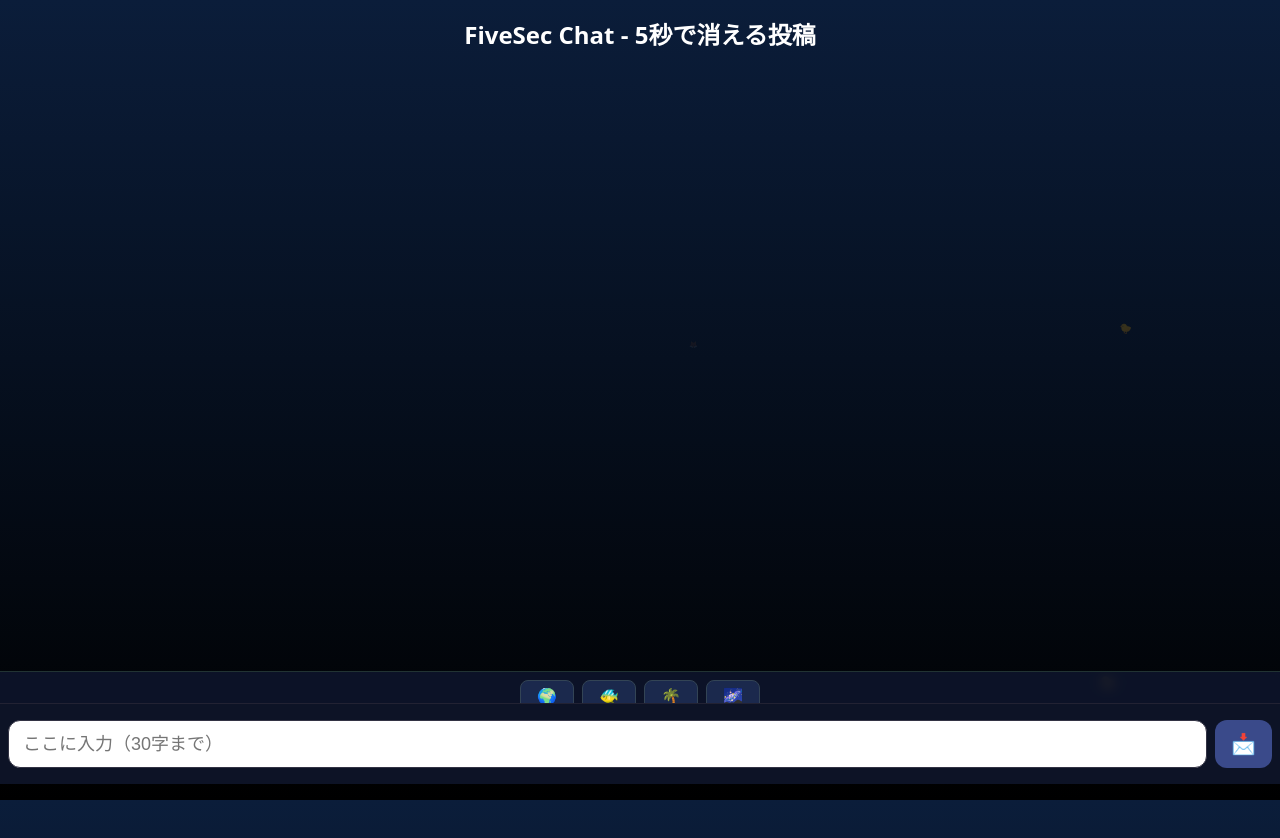
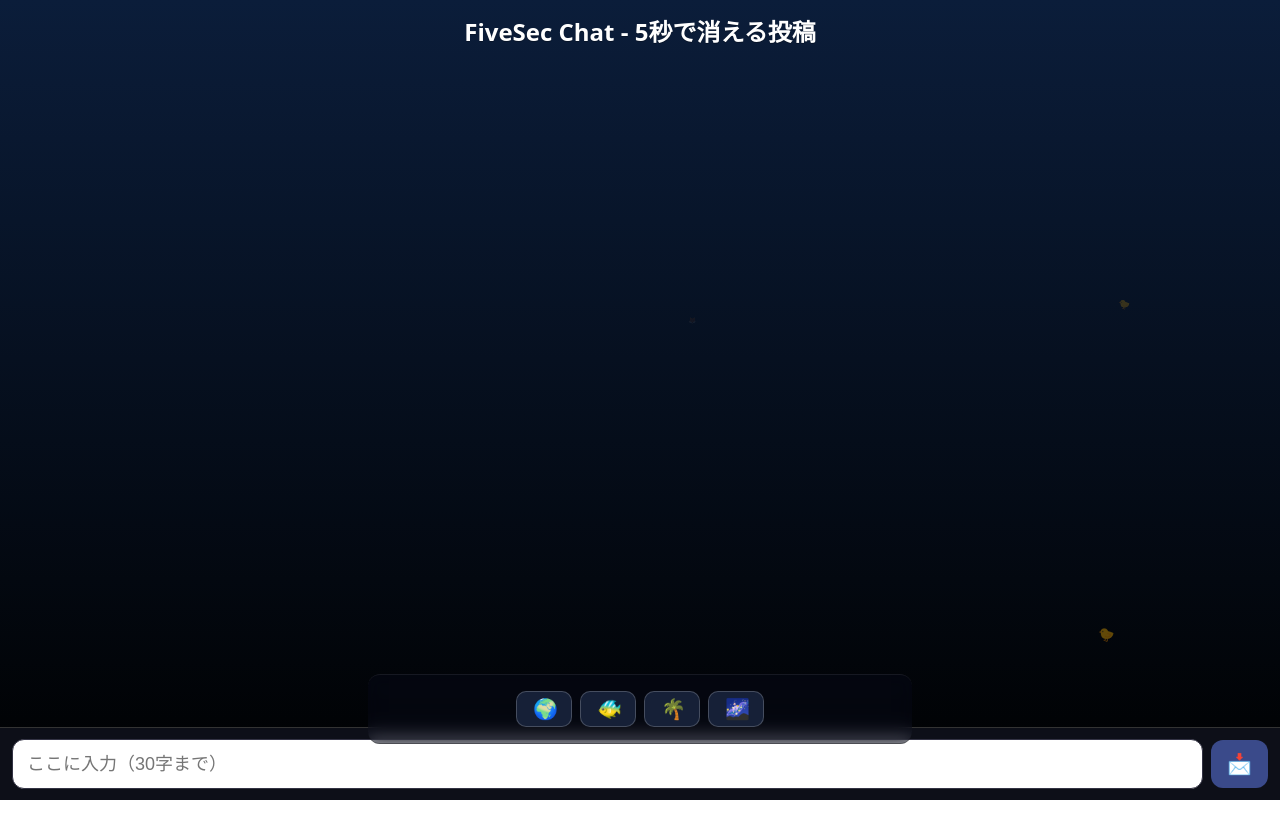
Before and after one commit to pipipimaru-73/fivesec-chat, a website: page public/index.html in a window 1280 px wide. After the commit the page ends 800 px from the top, so only its background shows below. Drawn offline with Linux system fonts and the light colour scheme.

Commit message:
full replace: fixed layout (no scroll), theme switch above input, no overlap, 3-4 emojis

```diff
--- a/public/index.html
+++ b/public/index.html
@@ -1,18 +1,21 @@
+<!doctype html>
+<html lang="ja">
 <head>
   <meta charset="utf-8" />
-  <meta name="viewport" content="width=device-width, initial-scale=1.0">
+  <meta name="viewport" content="width=device-width, initial-scale=1">
   <title>FiveSec Chat</title>
-  <!-- これを必ず入れる！ -->
-  <link rel="stylesheet" href="style.css">
+  <link rel="stylesheet" href="style.css?v=rev10">
 </head>
 <body>
+  <!-- 上部固定ヘッダー -->
   <header>FiveSec Chat - 5秒で消える投稿</header>
 
-  <main id="playground">
-    <div id="feed"></div>
+  <!-- 真ん中の“遊び場”だけに絵文字/投稿を出す -->
+  <main id="playground" aria-label="表示エリア">
+    <div id="feed" aria-hidden="true"></div>
   </main>
 
-  <!-- チャット欄の“真上”に固定配置 -->
+  <!-- 入力欄の直上に固定 -->
   <nav id="theme-switcher" aria-label="テーマ切替">
     <button type="button" onclick="setTheme('normal')"   title="ノーマル">🌍</button>
     <button type="button" onclick="setTheme('aquarium')" title="水族館">🐠</button>
@@ -20,11 +23,13 @@
     <button type="button" onclick="setTheme('star')"     title="星空">🌌</button>
   </nav>
 
-  <form id="f">
+  <!-- 最下部固定の入力フォーム -->
+  <form id="f" autocomplete="off">
     <input id="inp" placeholder="ここに入力（30字まで）" maxlength="30"
-           inputmode="text" enterkeyhint="send" />
+           inputmode="text" enterkeyhint="send" aria-label="メッセージ入力" />
     <button type="submit" aria-label="送信">📩</button>
   </form>
 
-  <script src="script.js"></script>
+  <script src="script.js?v=rev10"></script>
 </body>
+</html>
--- a/public/script.js
+++ b/public/script.js
@@ -12,23 +12,22 @@ const themes = {
 };
 let currentTheme = "normal";
 
-// DOM 参照
+// DOM
 const playground = document.getElementById("playground");
-const f          = document.getElementById("f");
-const inp        = document.getElementById("inp");
+const form       = document.getElementById("f");
+const inputEl    = document.getElementById("inp");
 
-// ===== playground 内の安全なランダム位置 =====
+// ===== playground 内の安全ランダム座標 =====
 function randomPosInPlayground() {
-  // 内側マージン（枠にかぶらないように）
-  const m = 12;
+  const margin = 12;                 // 内側マージン
   const w = playground.clientWidth;
   const h = playground.clientHeight;
-  const x = Math.random() * Math.max(0, w - 60 - m * 2) + m;
-  const y = Math.random() * Math.max(0, h - 60 - m * 2) + m;
+  const x = Math.random() * Math.max(0, w - 60 - margin * 2) + margin;
+  const y = Math.random() * Math.max(0, h - 60 - margin * 2) + margin;
   return { x, y };
 }
 
-// ===== メッセージ/絵文字 生成（playgroundの中だけ） =====
+// ===== 1つだけの spawnMessage（上書きなし） =====
 function spawnMessage(text) {
   const el = document.createElement("div");
   el.className = "msg";
@@ -40,56 +39,59 @@ function spawnMessage(text) {
 
   playground.appendChild(el);
 
-  // ふわっと→縮小フェード
+  // ふわっと出てから縮小＆フェード
   requestAnimationFrame(() => {
     el.style.transform = "scale(1)";
     setTimeout(() => {
       el.style.transform = "scale(0.2)";
       el.style.opacity = "0";
+      el.style.color = "#888";
     }, 120);
   });
 
-  // 5秒で消える
+  // 5秒後に消滅
   setTimeout(() => el.remove(), 5000);
 }
 
+// ===== ランダム絵文字 =====
 function spawnEmoji() {
-  const pool  = themes[currentTheme];
-  const emoji = pool[Math.floor(Math.random() * pool.length)];
-  spawnMessage(emoji);
+  const pool = themes[currentTheme];
+  spawnMessage(pool[Math.floor(Math.random() * pool.length)]);
 }
 
-// ===== 常時3匹キープ（不足分のみ補充） =====
+// ===== 常に3〜4匹キープ（不足分のみ補充、じわじわ増える） =====
 setInterval(() => {
   const alive = playground.querySelectorAll(".msg").length;
-  if (alive < 3) spawnEmoji();
+  if (alive < 3) spawnEmoji();            // 最低3
+  if (alive >= 3 && alive < 4 && Math.random() < 0.3) spawnEmoji(); // たまに4
 }, 900);
 
-// ===== WebSocket 受信 =====
+// ===== 受信メッセージも playground 内に表示 =====
 ws.onmessage = (ev) => {
   const { t } = JSON.parse(ev.data);
   spawnMessage(t);
 };
 
-// ===== 送信 =====
-f.addEventListener("submit", (e) => {
+// ===== 送信処理 =====
+form.addEventListener("submit", (e) => {
   e.preventDefault();
-  const text = inp.value.trim();
+  const text = inputEl.value.trim();
   if (!text) return;
 
   try {
     ws.send(JSON.stringify({ text }));
   } catch {
+    // WSが使えない時の保険
     fetch("/api/post", {
       method: "POST",
       headers: { "content-type": "application/json" },
       body: JSON.stringify({ text })
     });
   }
-  inp.value = "";
+  inputEl.value = "";
 });
 
-// ===== テーマ切替（グローバル公開；HTMLの onclick 用） =====
+// ===== テーマ切替（HTMLのonclick用に公開） =====
 window.setTheme = (name) => {
   currentTheme = name;
 };
--- a/public/style.css
+++ b/public/style.css
@@ -1,62 +1,101 @@
-:root { --bar-h: 64px; --switcher-h: 48px; }
-
-html, body { height: 100%; }
-
-body{
-  margin:0; color:#fff; font-family:system-ui,-apple-system,sans-serif;
-  background: linear-gradient(#0b1d3a, #000);
-  /* 下部に: スイッチャ + 入力バー のぶんだけ余白 */
-  padding-bottom: calc(var(--bar-h) + var(--switcher-h));
-  overflow-x:hidden;
+:root{
+  --header-h:   56px;  /* ヘッダーの高さ */
+  --switcher-h: 52px;  /* テーマ切替バーの高さ */
+  --bar-h:      64px;  /* 入力バーの高さ */
 }
 
-/* ヘッダー */
-header{ padding:16px; font-weight:700; font-size:22px; text-align:center; }
-
-/* 絵文字や文字が舞うエリア（下に被らないよう余白） */
-#playground{
-  position:relative;
-  height: calc(100vh - 16px - var(--bar-h) - var(--switcher-h));
-  overflow:hidden;
+/* ページ全体は固定。スクロール禁止 */
+html, body{
+  height:100%;
+  margin:0;
+  overflow:hidden; /* ← スクロールなし */
+  color:#fff;
+  font-family: system-ui, -apple-system, Segoe UI, Roboto, "Hiragino Kaku Gothic ProN", "Noto Sans JP", sans-serif;
+  background: linear-gradient(#0b1d3a, #000);
 }
 
-/* チャットのすぐ上に固定 */
+/* ❶ ヘッダー（最上部固定） */
+header{
+  position: fixed;
+  top:0; left:0; right:0;
+  height: var(--header-h);
+  display:flex; align-items:center; justify-content:center;
+  font-weight:700; font-size:22px;
+  z-index: 1002;
+  text-shadow: 0 1px 0 rgba(0,0,0,.25);
+}
+
+/* ❷ 遊び場（上下固定UIに挟まれた領域） */
+#playground{
+  position: fixed;
+  top: var(--header-h);
+  left: 0; right: 0;
+  bottom: calc(var(--switcher-h) + var(--bar-h));
+  overflow: hidden;    /* ← この中だけに出す */
+}
+
+/* ❸ テーマ切替（入力欄のすぐ上に固定） */
 #theme-switcher{
-  position:fixed; left:0; right:0; bottom:var(--bar-h);
-  display:flex; gap:8px; justify-content:center;
+  position: fixed;
+  left: 0; right: 0;
+  bottom: var(--bar-h);
+  z-index: 1001;
+  display:flex; gap:8px; justify-content:center; align-items:center;
+  width: min(520px, 92%); margin: 0 auto;
   height: var(--switcher-h);
-  padding:8px; background:#0f1730cc; backdrop-filter: blur(6px);
-  border-top:1px solid #233;
-  z-index: 50;
+  padding: 8px 12px;
+  backdrop-filter: blur(8px);
+  background: rgba(10,14,30,.35);
+  border-top: 1px solid rgba(255,255,255,.08);
+  border-bottom: 1px solid rgba(0,0,0,.35);
+  border-radius: 12px;
 }
 #theme-switcher button{
-  min-width:44px; height:32px; border-radius:8px; border:1px solid #345;
-  background:#1b294d; color:#fff; font-size:16px;
+  width:44px; height:36px;
+  font-size:20px; line-height:1;
+  border-radius:10px;
+  border:1px solid rgba(255,255,255,.2);
+  background:#162037; color:#fff;
+  cursor:pointer;
 }
 
-/* 入力バー（最下部固定） */
+/* ❹ 入力フォーム（最下部固定） */
 form{
-  position:fixed; left:0; right:0; bottom:0; z-index:60;
+  position: fixed;
+  left:0; right:0; bottom:0;
+  z-index: 1000;
+  height: var(--bar-h);
   display:flex; gap:8px; align-items:center;
-  height:var(--bar-h); padding:8px; background:#0d1326; border-top:1px solid #223;
+  padding: 8px 12px;
+  background:#0d0f18;
+  border-top:1px solid #333;
 }
 input{
-  flex:1; height:48px; padding:0 14px; font-size:18px;
-  border:1px solid #334; border-radius:12px; background:#fff; color:#000;
+  flex:1; height:48px; padding:0 14px;
+  font-size:18px;
+  border:1px solid #334; border-radius:12px;
+  background:#fff; color:#000;
 }
 button{
-  height:48px; min-width:56px; padding:0 16px; font-size:20px; border:0;
-  border-radius:12px; background:#3a4a8a; color:#fff;
+  height:48px; min-width:56px; padding:0 16px;
+  font-size:20px; line-height:1;
+  border:0; border-radius:12px;
+  background:#3a4a8a; color:#fff;
+  cursor:pointer;
 }
 
-/* 舞う要素（playground内に絶対配置） */
+/* 遊び場に出す要素 */
 .msg{
-  position:absolute; font-weight:700; font-size:22px; pointer-events:none;
+  position:absolute; /* playground内で絶対配置 */
+  font-weight:700; font-size:22px;
+  pointer-events:none;
+  will-change: transform, opacity;
   transition: transform 5s ease-out, opacity 5s ease-out, color 5s ease-out;
 }
 
 /* PC少し大きめ */
-@media (min-width:600px){
+@media (min-width: 600px){
+  :root{ --header-h:60px; --bar-h:56px; }
   header{ font-size:24px; }
-  .msg{ font-size:28px; }
+  .msg{ font-size:26px; }
 }
```
